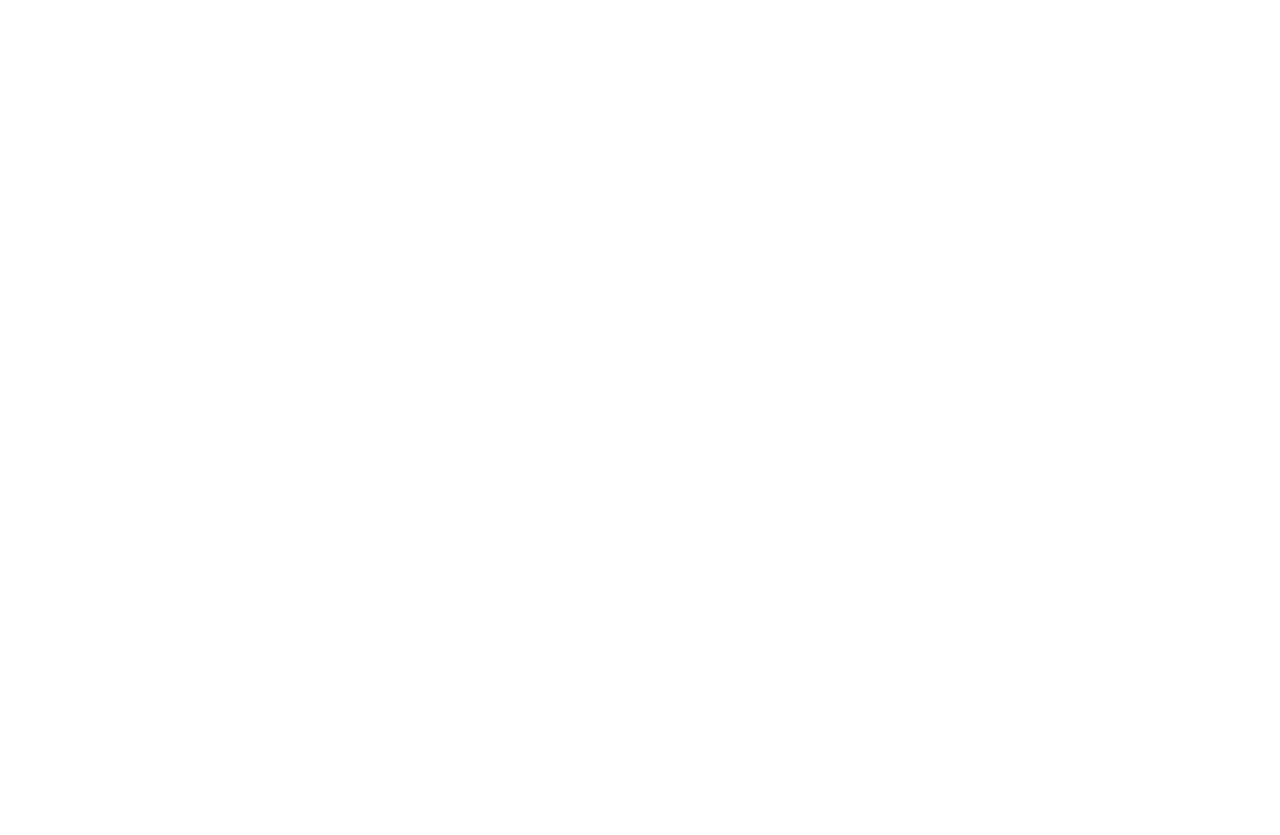
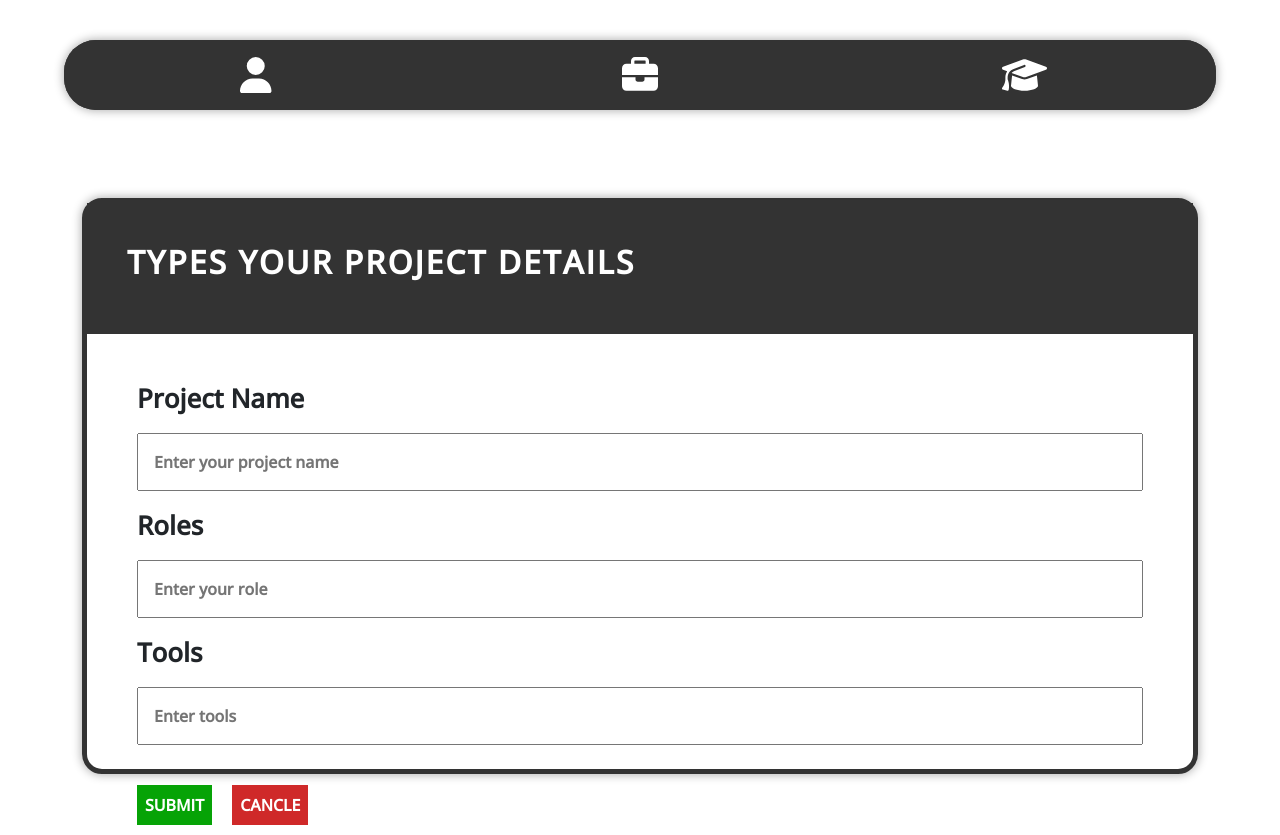
Before and after one commit to CN334-SF332-ChayapholTeam/Resume-Portfolio-6210742026, a React (Create React App) app in the folder ReactFront/resume-front/: page /addwork in a window 1280 px wide. Before the commit the page ends 800 px from the top, so only its background shows below. Built offline with nearby package versions, Linux system fonts and the light colour scheme.

Commit message:
Layout AddProject ProjectList Education

```diff
--- /dev/null
+++ b/ReactFront/resume-front/src/AddWork.css
@@ -0,0 +1,58 @@
+*{
+    font-weight: bold;
+}
+.addwork-wrapper {
+    margin-top: 150px;
+    border: 5px solid #333;
+    border-radius: 20px;
+    height: 72vh;
+    box-shadow: 0 0 10px 1px rgba(0, 0, 0, 0.3);
+}
+.addwork-header {
+    padding: 40px;
+    display: flex;
+    flex-direction: row;
+    align-items: center;
+    border-bottom: 5px solid #333;
+    background-color: #333;
+}
+.addwork-header h2 {
+    font-weight: bold;
+    color: #fff;
+    letter-spacing: 2px;
+}
+.addwork-form {
+    padding: 30px 50px;
+}
+.addwork-form label {
+    font-weight: bold;
+    font-size: 26px;
+    padding: 15px 0;
+}
+.addwork-form input {
+    width: 100%;
+    padding: 15px;
+}
+.addwork-button-wrapper {
+    width: 100%;
+    height: 100%;
+}
+.addwork-button {
+    display: flex;
+    flex-direction: row;
+    padding: 10px 50px;
+}
+.addwork-button button {
+    margin-right: 20px;
+    padding: 8px;
+}
+.addwork-button .btn-submit {
+    background-color: rgb(6, 163, 6);
+    border: none;
+    color: #FFF;
+}
+.addwork-button .btn-cancle{
+    background-color: rgb(207, 41, 41);
+    border: none;
+    color: #FFF;
+}
--- a/ReactFront/resume-front/src/App.js
+++ b/ReactFront/resume-front/src/App.js
@@ -4,6 +4,8 @@
 import React, { useState, useEffect, useRef } from 'react'
 import Profile from './pages/Profile'
 import Work from './pages/Work';
+import AddWork from './pages/AddWork'
+import Education from './pages/Education';
 
 
 
@@ -14,6 +16,8 @@
         <Route exact path="/" component={Profile} />
         <Route path="/profile" component={Profile} />
         <Route path="/work" component={Work} />
+        <Route path="/addwork" component={AddWork} />
+        <Route path="/educate" component={Education} />
       </Switch>
     </Router>
   );
--- a/ReactFront/resume-front/src/Work.css
+++ b/ReactFront/resume-front/src/Work.css
@@ -3,6 +3,7 @@
     border: 5px solid #333;
     border-radius: 20px;
     height: 100vh;
+    box-shadow: 0 0 10px 1px rgba(0, 0, 0, 0.3);
 }
 .work-header {
     padding: 30px;
@@ -15,6 +16,7 @@
 .work-header h2{
     flex: 1;
     font-weight: bold;
+    margin-left: 20px;
     color: #fff;
 }
 .work-header .btn-add-work{
@@ -23,6 +25,7 @@
     width: 60px;
     height: 60px;
     border-radius: 50px;
+    margin-right: 20px;
 }
 .work-header button{
     background-color: #fff;
@@ -40,3 +43,37 @@
     border: 1px solid #FFF;
     box-shadow: 0 0 10px 1px rgba(0, 0, 0, 0.3);
 }
+
+/* Work Body */
+.work-items {
+    display: flex;
+    flex-direction: row;
+    padding: 50px;
+    border-bottom: 1px solid #ccc;
+    transition: .3s;
+}
+.work-items:hover {
+    background-color: rgb(202, 197, 197);
+}
+.work-items .work-detail {
+    display: flex;
+    flex-direction: row;
+    flex: 1;
+}
+.work-items .work-detail p {
+    margin: 0 30px;
+}
+.work-items .work-button button {
+    margin: 0 10px;
+    border: none;
+}
+.work-items .work-button .btn-edit {
+    background-color: blue;
+    color: #FFF;
+    padding: 5px 15px;
+}
+.work-items .work-button .btn-del {
+    background-color: red;
+    color: #FFF;
+    padding: 5px 15px;
+}
--- a/ReactFront/resume-front/src/pages/AddWork.js
+++ b/ReactFront/resume-front/src/pages/AddWork.js
@@ -0,0 +1,53 @@
+import React, { Component } from 'react'
+import { Link } from 'react-router-dom'
+import { FontAwesomeIcon } from "@fortawesome/react-fontawesome"
+import { faUser, faIdCard, faGraduationCap, faBriefcase, faPlus } from "@fortawesome/free-solid-svg-icons"
+import '../AddWork.css'
+
+class AddWork extends Component {
+
+    render() {
+        return (
+
+            <div className='container'>
+                <div className="tab">
+                    <div className='tab-wrapper'>
+                        <Link to={'profile'} className="link-me"><button><FontAwesomeIcon icon={faUser}></FontAwesomeIcon></button></Link>
+                        <Link to={'work'} className="link-me"><button><FontAwesomeIcon icon={faBriefcase}></FontAwesomeIcon></button></Link>
+                        <Link to={'educate'} className="link-me"><button><FontAwesomeIcon icon={faGraduationCap}></FontAwesomeIcon></button></Link>
+
+                    </div>
+                </div>
+
+                {/* Work Container */}
+                <div className='addwork-wrapper'>
+                    <div className='addwork-header'>
+                        <h2>TYPES YOUR PROJECT DETAILS</h2>
+                    </div>
+
+                    <form>
+                        <div className='addwork-form'>
+                            <label>Project Name</label><br/>
+                            <input  type="text" className="project-name" placeholder="Enter your project name" /><br/>
+                            <label>Roles</label><br/>
+                            <input  type="text" className="project-role" placeholder="Enter your role " /><br/>
+                            <label>Tools</label><br/>
+                            <input type="text" className="project-tools" placeholder="Enter tools" />
+                        </div>
+                        <div className='addwork-button-wrapper'>
+                            <div className='addwork-button'>
+                                <button className='btn-submit'>SUBMIT</button>
+                                <button className='btn-cancle'>CANCLE</button>
+                            </div>
+                        </div>
+                    </form>
+
+                </div>
+
+
+            </div>
+        );
+    }
+}
+
+export default AddWork;
--- a/ReactFront/resume-front/src/pages/Education.js
+++ b/ReactFront/resume-front/src/pages/Education.js
@@ -0,0 +1,33 @@
+import React, { Component } from 'react'
+import { Link } from 'react-router-dom'
+import { FontAwesomeIcon } from "@fortawesome/react-fontawesome"
+import { faUser, faIdCard, faGraduationCap, faBriefcase, faPlus } from "@fortawesome/free-solid-svg-icons"
+import '../AddWork.css'
+
+class Education extends Component {
+
+    render() {
+        return (
+
+            <div className='container'>
+                <div className="tab">
+                    <div className='tab-wrapper'>
+                        <Link to={'profile'} className="link-me"><button><FontAwesomeIcon icon={faUser}></FontAwesomeIcon></button></Link>
+                        <Link to={'work'} className="link-me"><button><FontAwesomeIcon icon={faBriefcase}></FontAwesomeIcon></button></Link>
+                        <Link to={'educate'} className="link-me"><button><FontAwesomeIcon icon={faGraduationCap}></FontAwesomeIcon></button></Link>
+
+                    </div>
+                </div>
+
+                <div className='addwork-wrapper'>
+                    <div className='addwork-header'>
+                        <h2>Education</h2>
+                    </div>
+                </div>
+
+            </div>
+        );
+    }
+}
+
+export default Education;
--- a/ReactFront/resume-front/src/pages/Profile.js
+++ b/ReactFront/resume-front/src/pages/Profile.js
@@ -26,7 +26,7 @@
         <div className='tab-wrapper'>
           <Link to={'profile'} className="link-me"><button><FontAwesomeIcon icon={faUser}></FontAwesomeIcon></button></Link>
           <Link to={'work'} className="link-me"><button><FontAwesomeIcon icon={faBriefcase}></FontAwesomeIcon></button></Link>
-          <Link to={'work'} className="link-me"><button><FontAwesomeIcon icon={faGraduationCap}></FontAwesomeIcon></button></Link>
+          <Link to={'educate'} className="link-me"><button><FontAwesomeIcon icon={faGraduationCap}></FontAwesomeIcon></button></Link>
 
         </div>
       </div>
--- a/ReactFront/resume-front/src/pages/Work.js
+++ b/ReactFront/resume-front/src/pages/Work.js
@@ -14,7 +14,7 @@
                     <div className='tab-wrapper'>
                         <Link to={'profile'} className="link-me"><button><FontAwesomeIcon icon={faUser}></FontAwesomeIcon></button></Link>
                         <Link to={'work'} className="link-me"><button><FontAwesomeIcon icon={faBriefcase}></FontAwesomeIcon></button></Link>
-                        <Link to={'work'} className="link-me"><button><FontAwesomeIcon icon={faGraduationCap}></FontAwesomeIcon></button></Link>
+                        <Link to={'educate'} className="link-me"><button><FontAwesomeIcon icon={faGraduationCap}></FontAwesomeIcon></button></Link>
 
                     </div>
                 </div>
@@ -23,10 +23,44 @@
                 <div className='work-wrapper'>
                     <div className='work-header'>
                         <h2>WORK EXPERIENCE</h2>
-                        <Link to={'add-work'} className="btn-add-work"><button><FontAwesomeIcon icon={faPlus}></FontAwesomeIcon></button></Link>
+                        <Link to={'addwork'} className="btn-add-work"><button><FontAwesomeIcon icon={faPlus}></FontAwesomeIcon></button></Link>
                     </div>
 
-                    <div className='work-body'></div>
+                    <div className='work-body'>
+                        <div className='work-items'>
+                            <div className='work-detail'>
+                                <p>Education-Dio-Technology</p>
+                                <p>Front-End Developer</p>
+                                <p>Flutter</p>
+                            </div>
+                            <div className='work-button'>
+                                <button className='btn-edit'>EDIT</button>
+                                <button className='btn-del'>DELETE</button>
+                            </div>
+                        </div>
+                        <div className='work-items'>
+                            <div className='work-detail'>
+                                <p>MDB-19</p>
+                                <p>Front-End Developer/Project Manager</p>
+                                <p>React-Native</p>
+                            </div>
+                            <div className='work-button'>
+                                <button className='btn-edit'>EDIT</button>
+                                <button className='btn-del'>DELETE</button>
+                            </div>
+                        </div>
+                        <div className='work-items'>
+                            <div className='work-detail'>
+                                <p>TODOLIST</p>
+                                <p>Front-End Developer</p>
+                                <p>React-Native</p>
+                            </div>
+                            <div className='work-button'>
+                                <button className='btn-edit'>EDIT</button>
+                                <button className='btn-del'>DELETE</button>
+                            </div>
+                        </div>
+                    </div>
 
                 </div>
 
```
